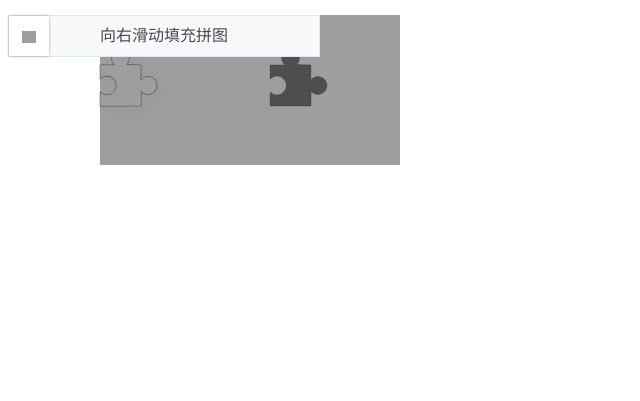
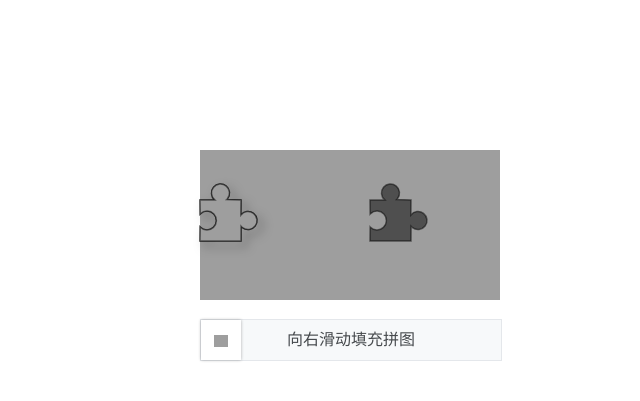
Before and after one commit to cyx0706/app-cooperate-project, a Django app: page /test/ in a window 1280 px wide. Shown: the top 401 px of the page, without its empty margins (0-640 px from the left). Run offline with Django 3.2, Linux system fonts and the light colour scheme; grey boxes are pictures that could not be loaded.

Commit message:
修复后台造成的bug

```diff
--- a/app_api/admin.py
+++ b/app_api/admin.py
@@ -46,6 +46,8 @@ class UserAdmin(admin.ModelAdmin):
     def save_model(self, request, obj, form, change):
         obj.password = hashlib.sha1(obj.password.encode('utf-8')).hexdigest()
         super().save_model(request, obj, form, change)
+        if not UserDetailMsg.objects.filter(user_id=obj.id):
+            UserDetailMsg.objects.create(user=obj)
 
 
 @admin.register(Tags)
--- a/static/css/test.css
+++ b/static/css/test.css
@@ -4,19 +4,40 @@
   top: 0;
 }
 
+#picCanvas{
+  position: relative;
+  left: 100px
+}
+
+#blockCanvas{
+  position: absolute;
+  left: -70px;
+}
+#shadowCanvas{
+  position: absolute;
+  left: -70px;
+
+}
 .sliderContainer {
   position: relative;
   text-align: center;
   float: bottom;
-  width: 310px;
+  width: 300px;
   height: 40px;
   line-height: 40px;
   margin-top: 15px;
   background: #f7f9fa;
   color: #45494c;
   border: 1px solid #e4e7eb;
+  left: 100px;
+
 }
 
+#sliderCaptcha {
+  position: absolute;
+  left: 100px;
+  top: 150px;
+}
 .sliderContainer_active .slider {
   height: 38px;
   top: -1px;
--- a/static/js/q.js
+++ b/static/js/q.js
@@ -1,6 +1,8 @@
 
 var PI = Math.PI;
-
+let mouseMove = false;
+var borderX = 0;
+var clickX = 0;
 function draw(ctx, x, y, r, l, operation, option) {
     ctx.beginPath();
     ctx.moveTo(x, y);
@@ -11,9 +13,9 @@ function draw(ctx, x, y, r, l, operation, option) {
     ctx.lineTo(x, y + l);
     ctx.arc(x + r - 2, y + l / 2, r + 0.4, 2.76 * PI, 1.24 * PI, true);
     ctx.lineTo(x, y);
-    ctx.lineWidth = 1;
+    ctx.lineWidth = 1.5;
     ctx.fillStyle = 'rgba(0, 0, 0, 0.5)';
-    ctx.strokeStyle = 'rgba(0, 0, 0, 0.2)';
+    ctx.strokeStyle = 'rgba(0, 0, 0, 0.5)';
     ctx.closePath();
     ctx.stroke();
     ctx[operation]();
@@ -29,10 +31,11 @@ function sha(ctx, x, y, r, l, operation, option) {
     draw(ctx, x, y, r, l, operation, option);
     ctx.fill();
 }
-function createSlider(){
+
+function createSlider(container){
     var sliderContainer = document.createElement('div');
     sliderContainer.className = 'sliderContainer';
-    document.body.appendChild(sliderContainer);
+    container.appendChild(sliderContainer);
     var sliderMask = document.createElement('div');
     sliderContainer.appendChild(sliderMask);
     sliderMask.className = 'sliderMask';
@@ -48,6 +51,41 @@ function createSlider(){
     sliderText.className = 'sliderText';
     sliderText.innerHTML = "向右滑动填充拼图";
     sliderContainer.appendChild(sliderText);
+    borderX = sliderContainer.offsetLeft;
+    slider.addEventListener('mousedown', dragSlider);
+    slider.addEventListener('mouseup', checkSlider);
+    sliderContainer.addEventListener('mousemove',moveSlider);
+
+}
+
+
+function dragSlider(event){
+    clickX = event.pageX - borderX*2;
+    console.log("clickX:", clickX);
+    mouseMove = true;
+}
+
+function moveSlider(event) {
+    if(mouseMove){
+        $('.sliderContainer').addClass('sliderContainer_active');
+        var originX = event.pageX ;
+        var toX =  originX - borderX * 2 - clickX;
+        if (toX < 0){
+            toX = 0;
+        }
+        if (toX > 300-40){
+            toX = 300-40;
+        }
+        $('.slider').css('left', toX);
+        $('.sliderMask').css('width', toX);
+        $('#blockCanvas').css('left', -70+toX);
+        $('#shadowCanvas').css('left', -70+toX);
+    }
+}
+
+function checkSlider() {
+    console.log("There need a check!");
+    mouseMove = false;
 }
 
 $(function () {
@@ -59,13 +97,20 @@ $(function () {
       // canvas宽度
   h = 116;
       // canvas高度
-  var L = l + r * 2 + 3; // 滑块实际边长
-    var canvas = document.getElementById('test');
-    var context = canvas.getContext('2d');
-    var canvas2 = document.getElementById('test2');
-    var canvas3 = document.getElementById('test3');
-    var context3 = canvas3.getContext('2d');
-    var context2 = canvas2.getContext('2d');
+    captcha = document.getElementById('sliderCaptcha');
+    var pic_canvas = document.createElement('canvas');
+    pic_canvas.id = 'picCanvas';
+    var block_canvas = document.createElement('canvas');
+    block_canvas.id = 'blockCanvas';
+    var L = l + r * 2 + 3; // 滑块实际边长
+    var shadow_canvas = document.createElement('canvas');
+    shadow_canvas.id = 'shadowCanvas';
+    captcha.appendChild(pic_canvas);
+    captcha.appendChild(shadow_canvas);
+    captcha.appendChild(block_canvas);
+    var context = pic_canvas.getContext('2d');
+    var context3 = shadow_canvas.getContext('2d');
+    var context2 = block_canvas.getContext('2d');
     img = new Image();
     img.onload = function () {
         context.drawImage(img, 0 ,0, 300, 150);
@@ -83,6 +128,19 @@ $(function () {
     draw(context2,170, 50, r,L,'clip', 'destination-over');
     // shadowPuzzle(context3, 120, 100, 170, 150)
     draw(context, 170, 50, r,L,'fill', 'overlay');
-    sha(context3,170, 50, r,L,'clip', 'destination-over')
-    createSlider();
+    sha(context3,170, 50, r,L,'clip', 'destination-over');
+    createSlider(captcha);
+
 });
+
+// var slider = $('slider');
+//     slider.on({
+//         'mousedown': function () {
+//             console.log("mousedown!");
+//             dragSlider();
+//         },
+//         'mouseup' :function () {
+//             console.log("mouseup!");
+//             checkSlider();
+// }
+// });
--- a/templates/2.html
+++ b/templates/2.html
@@ -8,8 +8,10 @@
     <link rel="stylesheet" href="../static/css/test.css">
 </head>
 <body>
-<canvas id="test" width="300" height="200" style="position: absolute; left: 100px"></canvas>
-<canvas id="test3" width="300" height="200" style="position: absolute; left: -70px"></canvas>
-<canvas id="test2" width="300" height="200" style="position: absolute; left: -70px"></canvas>
+<div id="sliderCaptcha" class="captcha">
+{#<canvas id="test" width="300" height="200" style="position: absolute; left: 100px"></canvas>#}
+{#<canvas id="test3" width="300" height="200" style="position: absolute; left: -70px"></canvas>#}
+{#<canvas id="test2" width="300" height="200" style="position: absolute; left: -70px"></canvas>#}
+</div>
 </body>
 </html>
```
Also changed, not shown: app_api/views.py (+6 -2 lines).
